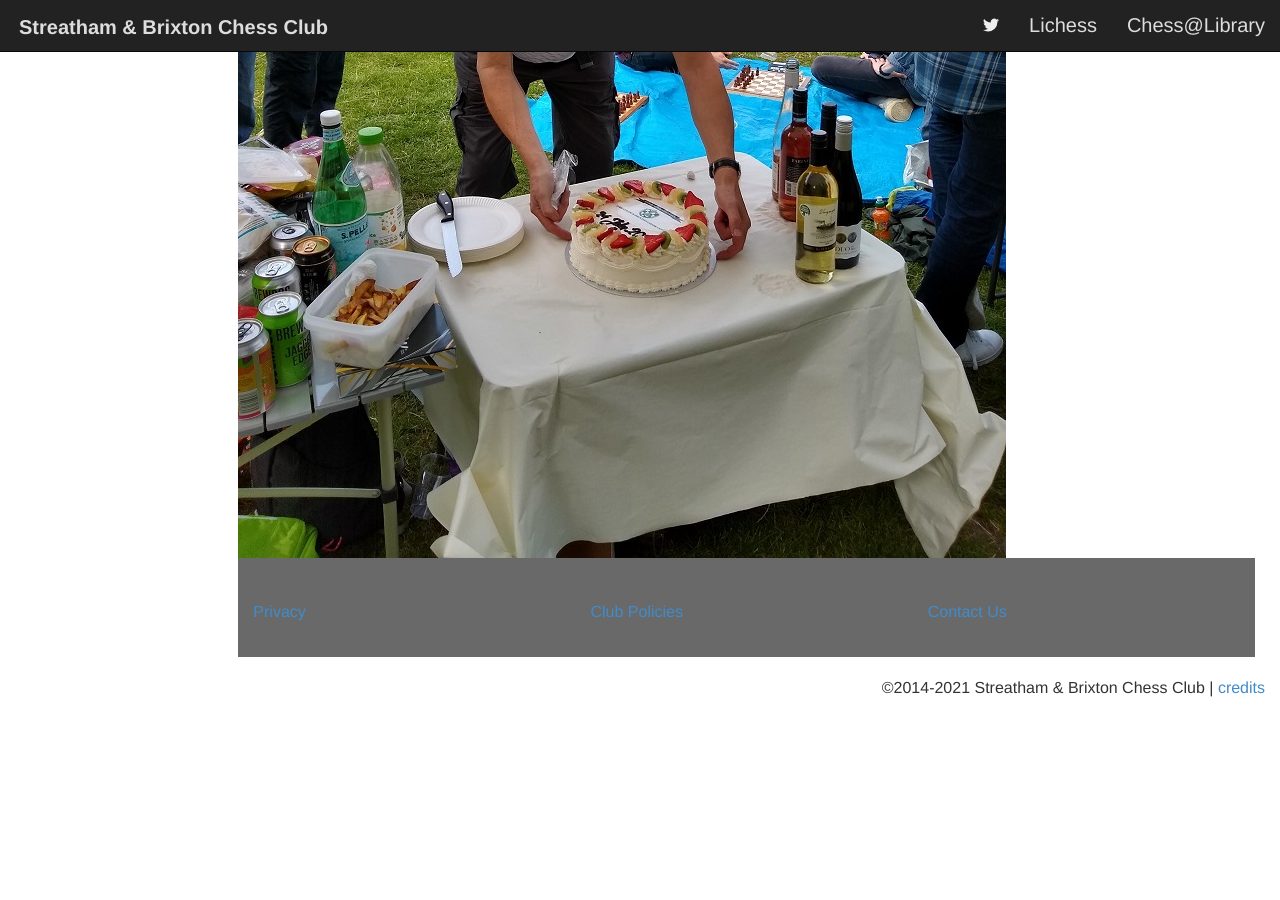
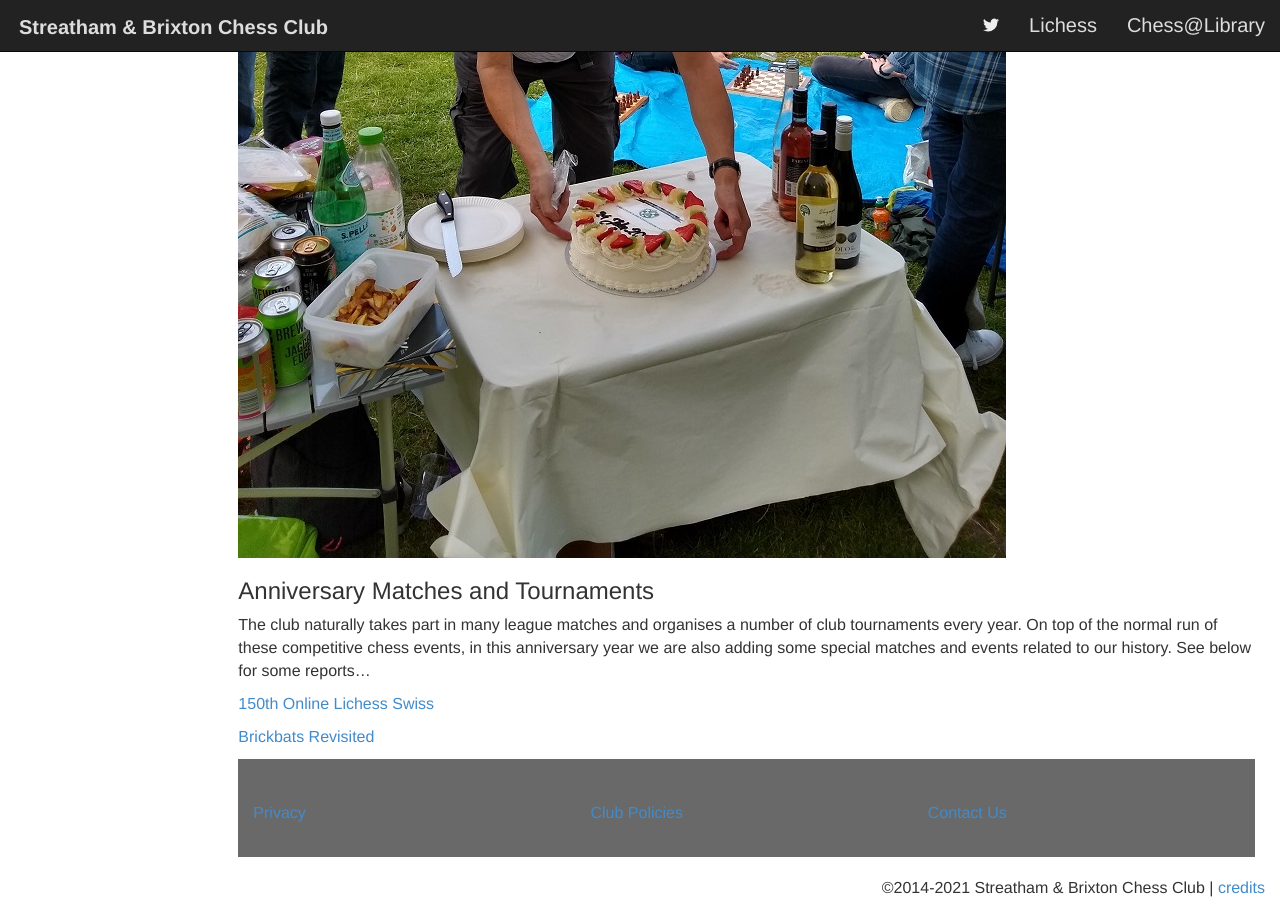
Before and after one commit to streathamchess/streathamchess.github.io, a Jekyll site: the page built from anniversary.md, in a window 1280 px wide and 900 px high, scrolled down 3271 px. Built offline with Jekyll 4.4.1, drawn with Linux system fonts in a browser that asks for light colours; nearby versions of some CDN libraries; a script that is not in the unit is left out; before the commit the page ends 3970 px from its top, so only the background shows below that.

Commit message:
Update anniversary.md

```diff
--- a/anniversary.md
+++ b/anniversary.md
@@ -22,3 +22,11 @@ On Saturday July 24th we held a birthday party on Tooting Common.
   <img src="/assets/anniv/anniv-table.jpg">
   <img src="/assets/anniv/anniv-martin.jpg">
 </div>
+
+### Anniversary Matches and Tournaments
+
+The club naturally takes part in many league matches and organises a number of club tournaments every year. On top of the normal run of these competitive chess events, in this anniversary year we are also adding some special matches and events related to our history. See below for some reports...
+
+[150th Online Lichess Swiss](/2021/03/08/150th-anniversary-update-1-first-online-tournament-of-our-anniversary-year.html)
+
+[Brickbats Revisited](/2021/03/11/150th-anniversary-update-2-brickbat-revisited.html)
```
